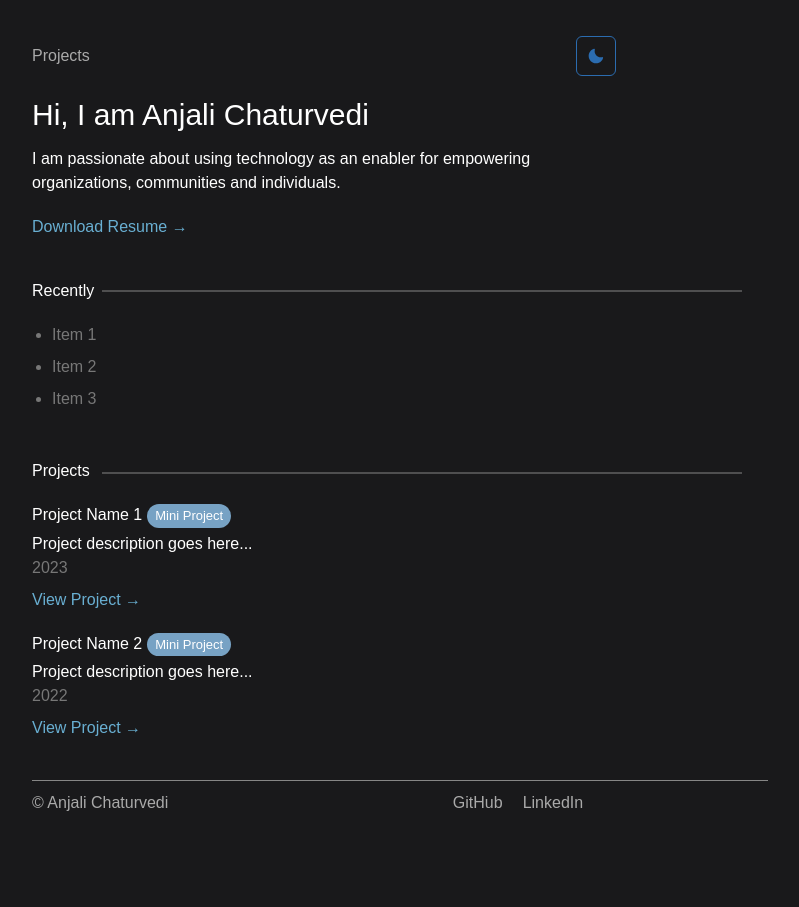
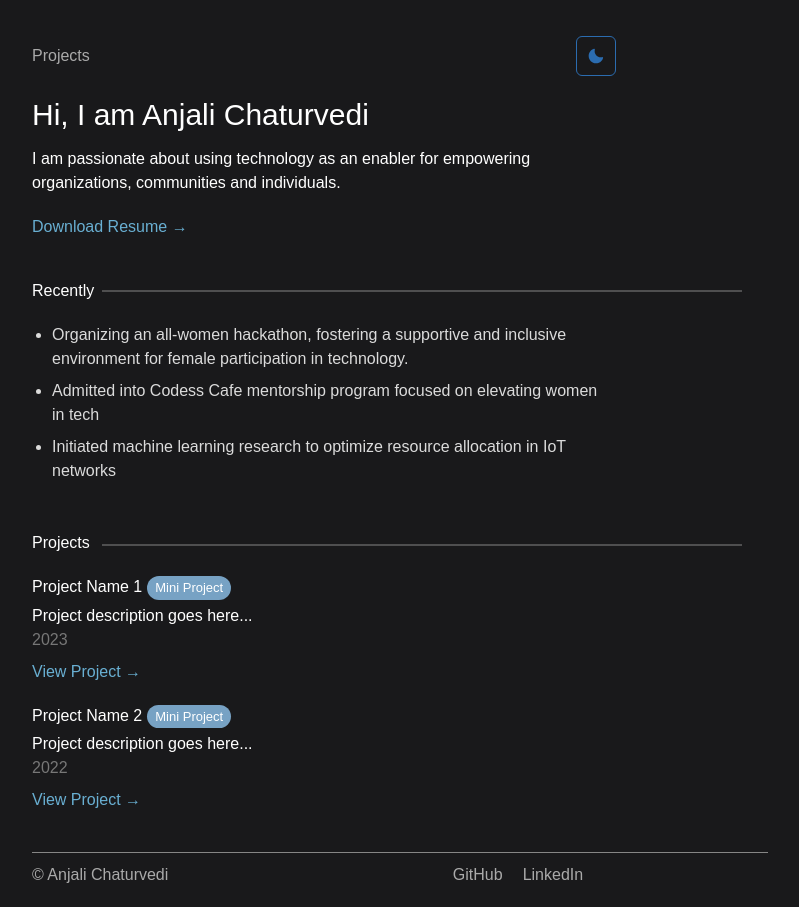
Before and after one commit to anjalichaturvedi/internet-corner, a React (Create React App) app: page / in a window 1280 px wide. Shown: the whole page, without its empty margins (308-1107 px from the left). Before the commit the page ends 835 px from the top, so only its background shows below. Built offline with nearby package versions, Linux system fonts and the light colour scheme.

Commit message:
Added recently-list

```diff
--- a/src/App.css
+++ b/src/App.css
@@ -64,7 +64,7 @@ a:hover {
 
 .recently-list {
   padding: 20px;
-  color: #777; /* Light grey color for the bullet points */
+  color: #dbdbdb; /* Light grey color for the bullet points */
 }
 
 .recently-list li {
--- a/src/App.js
+++ b/src/App.js
@@ -76,9 +76,9 @@ function App() {
                   <h2>Recently</h2>
                 </div>
                 <ul className="recently-list">
-                  <li>Item 1</li>
-                  <li>Item 2</li>
-                  <li>Item 3</li>
+                  <li>Organizing an all-women hackathon, fostering a supportive and inclusive environment for female participation in technology.</li>
+                  <li>Admitted into Codess Cafe mentorship program focused on elevating women in tech</li>
+                  <li>Initiated machine learning research to optimize resource allocation in IoT networks</li>
                 </ul>
               </div>
               {/* Projects Section */}
```
